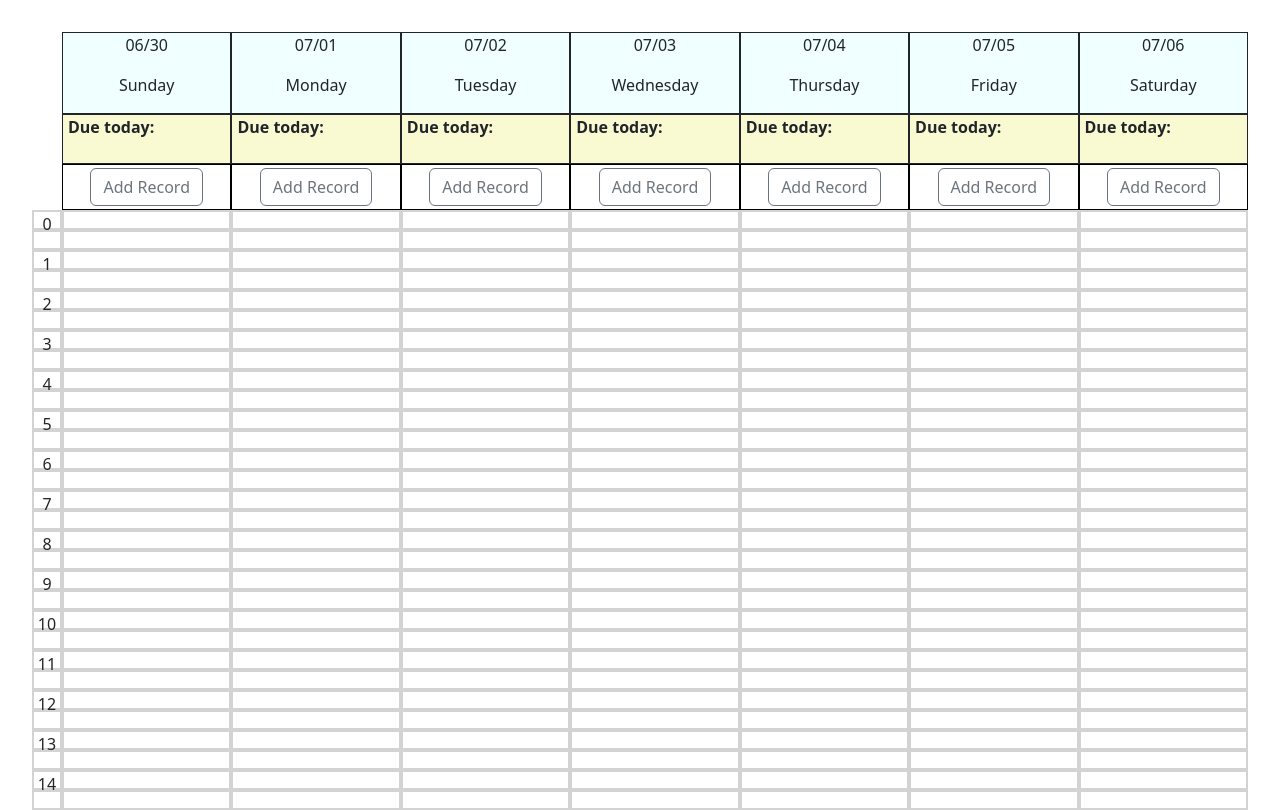
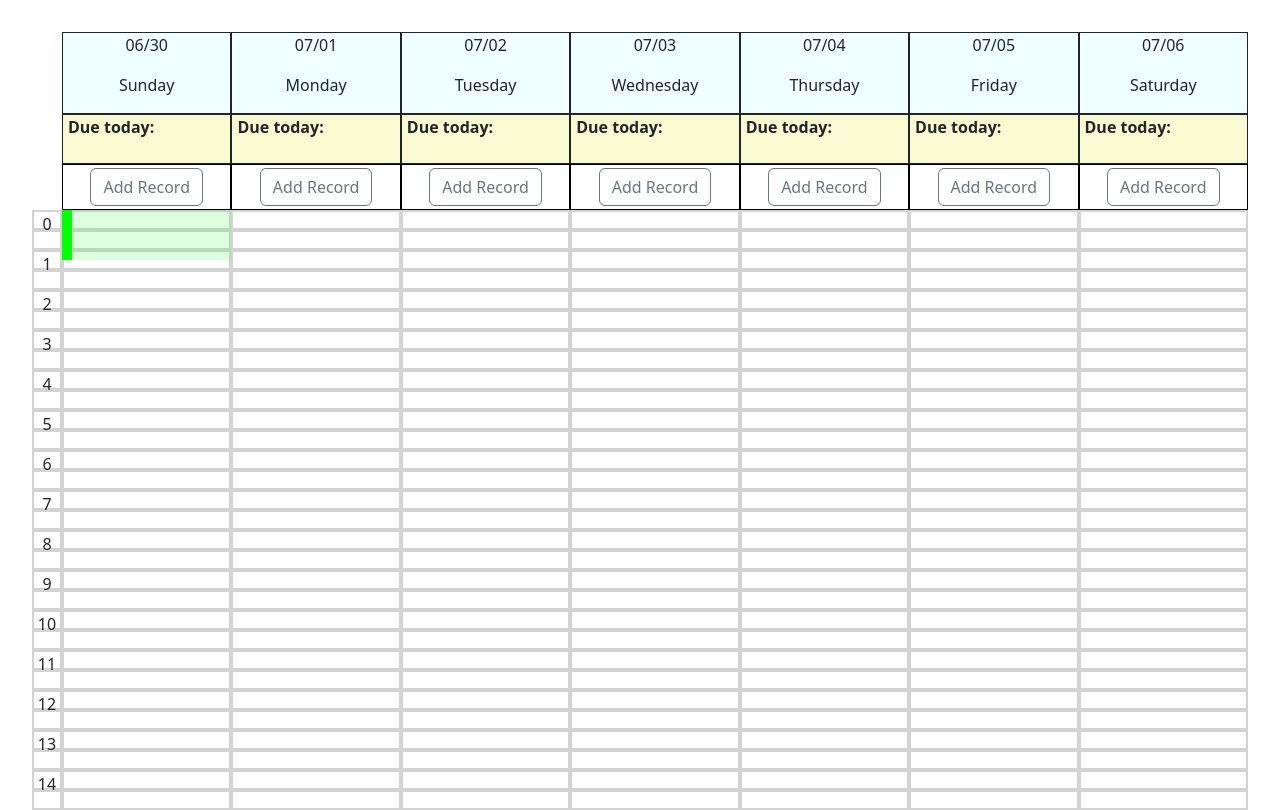
Before and after one commit to IvyLH03/Timelivy, a React (Vite) app in the folder timeline_marker/: page / in a window 1280 px wide. Shown: the top 810 px of the page. Built offline with nearby package versions, Linux system fonts and the light colour scheme.

Commit message:
Add note piece

```diff
--- a/timeline_marker/src/App.css
+++ b/timeline_marker/src/App.css
@@ -25,7 +25,26 @@ div.timeline {
   position: absolute;
   left:0;
   top:0;
+}
 
+
+div.timeline-notes {
+  width: 100%;
+  height: 100%;
+  position: absolute;
+  left:0;
+  top:0;
+}
+
+div.timeline-note-piece{
+  border-left-style: solid;
+  border-left-width: 10px;
+  border-left-color: #00ff00;
+  background-color: #00ff0022;
+  position:absolute;
+  width: 100%;
+  border-radius: 2;
+  min-height: 50px;
 }
 
 div.timeline-date{
@@ -49,7 +68,6 @@ div.flex-container-row{
   display: flex;
   align-items: stretch;
   flex-grow: 1;
-
 }
 
 div.week-row {
--- a/timeline_marker/src/components/Timeline.jsx
+++ b/timeline_marker/src/components/Timeline.jsx
@@ -8,15 +8,24 @@ export function TimelineAxis(props) {
     )
 }
 
+export function TimelineNotePiece(props) {
+    return (<div className="timeline-note-piece" style={{top:props.top}}>
+
+    </div>)
+}
+
 export function Timeline(props) {
     const dt = new Date();
     let currentHeight = (dt.getHours() + (dt.getMinutes() / 60) ) / 24 * 100;
     return (
         <div className="timeline">
-            <div>
+            <div className="timeline-background">
                 {Array(48).fill(0).map((e,i)=> <div key={i} className="timeline-grid"></div>)}
             </div>
             <div className="current-line" style={{height:currentHeight + "%"}} />
+            <div className="timeline-notes">
+                {props.timeline_notes?.map((e,i) => <TimelineNotePiece/>)}
+            </div>
         </div>
     )
 }
--- a/timeline_marker/src/components/WeekSchedule.jsx
+++ b/timeline_marker/src/components/WeekSchedule.jsx
@@ -13,36 +13,43 @@ export default function WeekSchedule(props) {
                 date: "06/30",
                 day: "Sunday",
                 timeline_record:[],
+                timeline_notes:["a"],
             },
             {
                 date: "07/01",
                 day: "Monday",
                 timeline_record:[],
+                timeline_notes:[],
             },
             {
                 date: "07/02",
                 day: "Tuesday",
                 timeline_record:[],
+                timeline_notes:[],
             },
             {
                 date: "07/03",
                 day: "Wednesday",
                 timeline_record:[],
+                timeline_notes:[],
             },
             {
                 date: "07/04",
                 day: "Thursday",
                 timeline_record:[],
+                timeline_notes:[],
             },
             {
                 date: "07/05",
                 day: "Friday",
                 timeline_record:[],
+                timeline_notes:[],
             },
             {
                 date: "07/06",
                 day: "Saturday",
                 timeline_record:[],
+                timeline_notes:[],
             },
         ])
     }, [])
```
